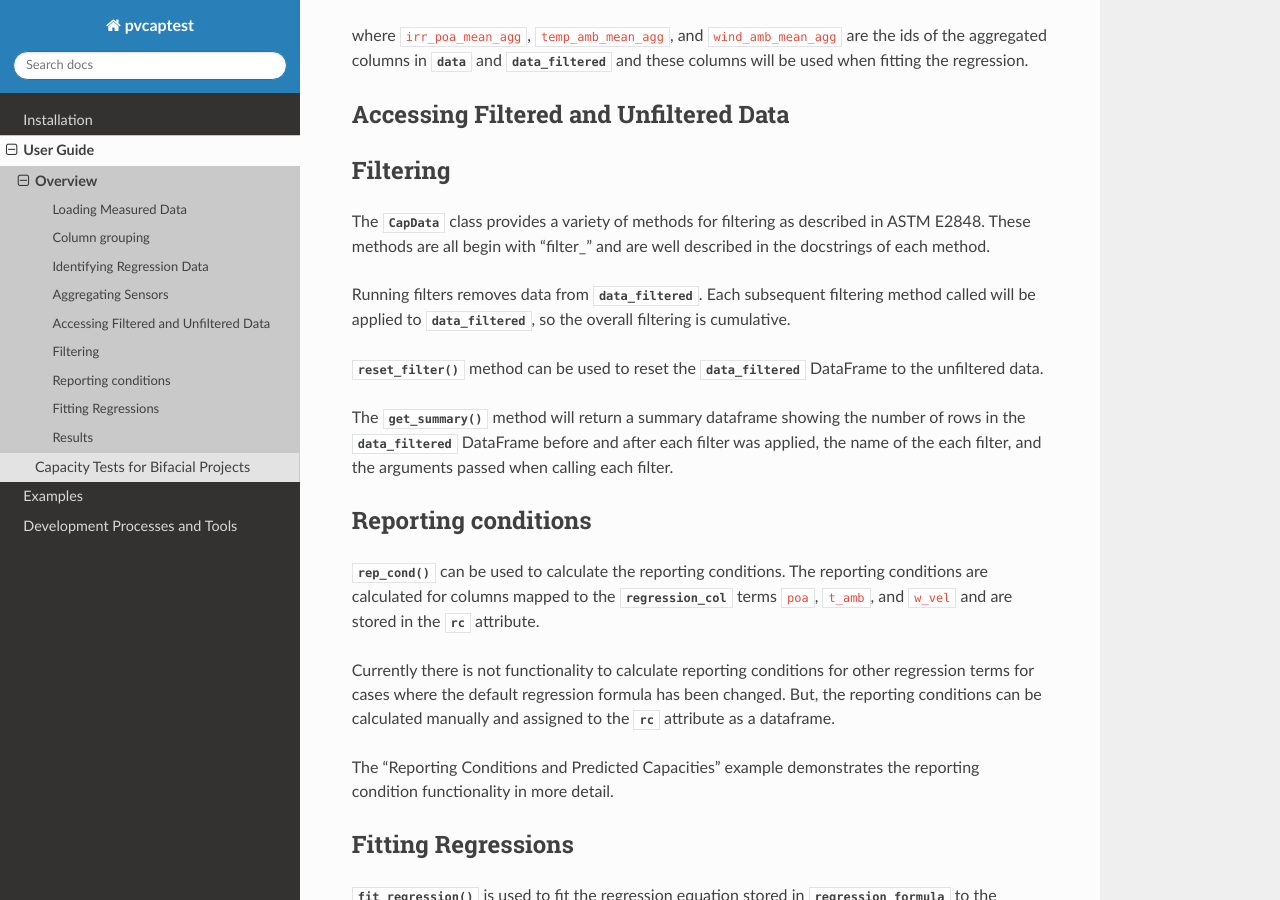
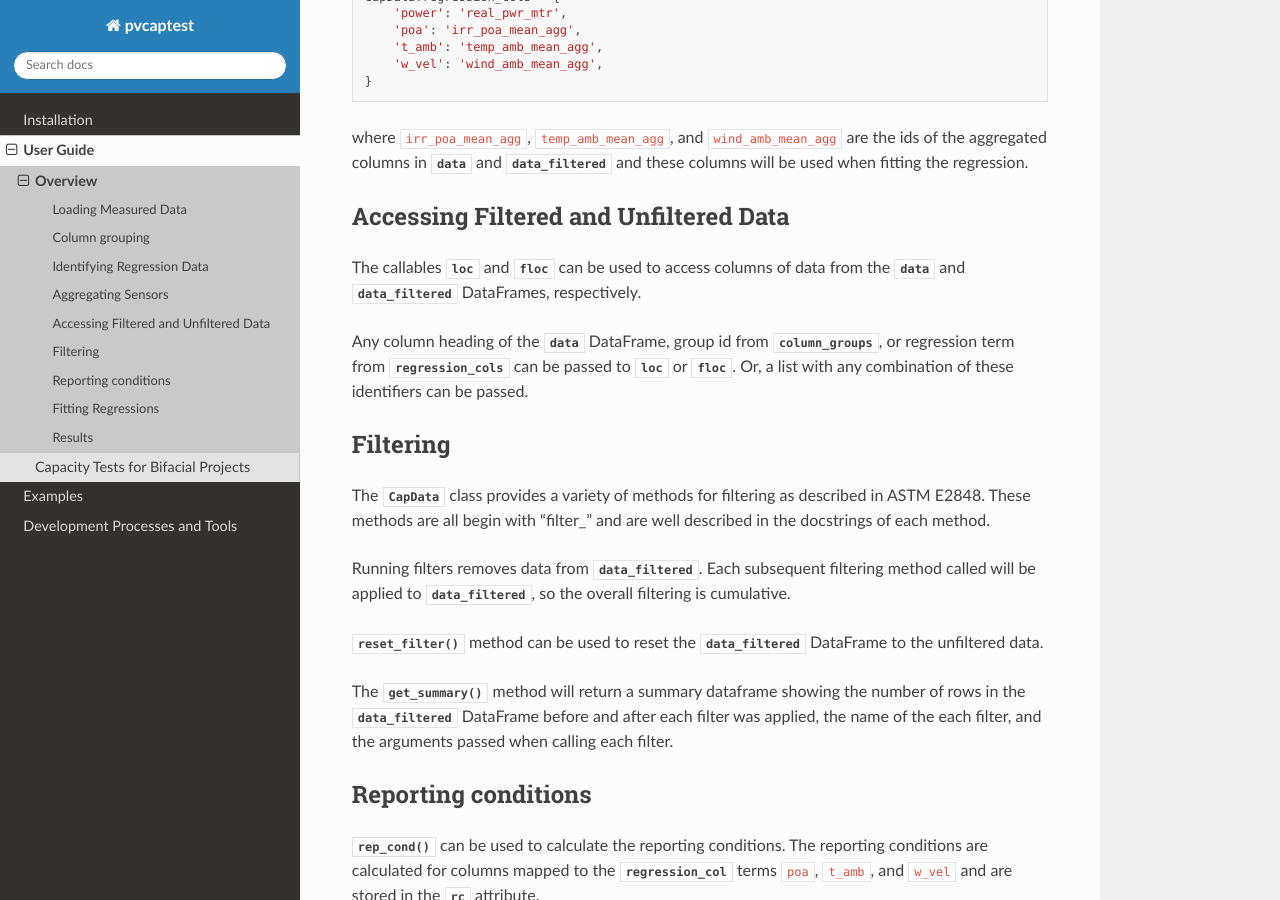
Before and after one commit to pvcaptest/pvcaptest, a Sphinx documentation site: the page built from docs/user_guide/dataload.rst, in a window 1280 px wide and 900 px high, scrolled down 4705 px. Built offline with Sphinx 7.4.7 and the Read the Docs theme 2.0.0, drawn with Linux system fonts in a browser that asks for light colours; pages that are not in the unit, such as notebooks, are missing from menus; some of the changed text lies outside the part shown.

Commit message:
Adds loc and floc explanation

```diff
--- a/docs/user_guide/dataload.rst
+++ b/docs/user_guide/dataload.rst
@@ -28,6 +28,10 @@ Generally, the first step to conducting a capacity test is to load data from the
 - If you are loading separate files, the row and column indexes do NOT need to match.
 
 :py:func:`~captest.io.load_data` does a few things in addition to loading the data that are required for functionality of many of the CapData methods like :py:meth:`~captest.capdata.CapData.agg_sensors`, :py:attr:`~captest.capdata.CapData.loc` and :py:attr:`~captest.capdata.CapData.floc`, and the plotting methods and to clean up minor issues in the raw data:
+
+.. note::
+
+    :py:attr:`loc` and :py:attr:`floc` can be used to access data, see `Accessing Filtered and Unfiltered Data`_.
 
 - Sorts the data by the datetime index.
 - Drops any rows where all values in the row are duplicates of the any other row.
@@ -134,6 +138,10 @@ where ``irr_poa_mean_agg``, ``temp_amb_mean_agg``, and ``wind_amb_mean_agg`` are
 
 Accessing Filtered and Unfiltered Data
 --------------------------------------
+The callables :py:attr:`loc` and :py:attr:`floc` can be used to access columns of data from the :py:attr:`data` and :py:attr:`data_filtered` DataFrames, respectively.
+
+Any column heading of the :py:attr:`data` DataFrame, group id from :py:attr:`column_groups`, or regression term from :py:attr:`regression_cols` can be passed to :py:attr:`loc` or :py:attr:`floc`. Or, a list with any combination of these identifiers can be passed.
+
 
 Filtering
 ---------
```
